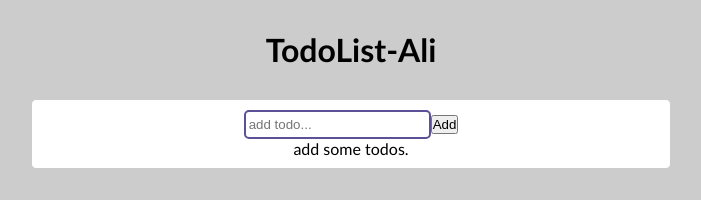
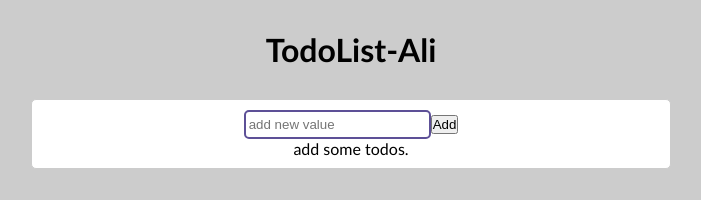
Before and after one commit to Ali-DoostAli/React-Course-TodoList-app, a React (Create React App) app: page / in a window 1280 px wide. Shown: the top 200 px of the page, without its empty margins (289-990 px from the left). Built offline with nearby package versions, Linux system fonts and the light colour scheme.

Commit message:
Refactor TodoForm

```diff
--- a/src/components/TodoForm.jsx
+++ b/src/components/TodoForm.jsx
@@ -1,7 +1,7 @@
 import { useEffect, useRef, useState } from "react";
 
 const TodoForm = (props) => {
-  const [input, setInput] = useState("");
+  const [input, setInput] = useState(props.edit ? props.edit.text : "");
   const inputRef = useRef(null);
   useEffect(()=>{
     inputRef.current.focus();
@@ -24,29 +24,16 @@ const TodoForm = (props) => {
 
   return (
     <form onSubmit={submitHandler}>
-      {props.edit ? (
-        <>
+
           <input
             type="text"
             value={input}
             onChange={changeHandler}
-            placeholder="update todo..."
+            placeholder={props.edit ? "update value... " : "add new value"}
             ref={inputRef}
           />
-          <button type="submit">Update</button>
-        </>
-      ) : (
-        <>
-          <input
-            type="text"
-            value={input}
-            onChange={changeHandler}
-            placeholder="add todo..."
-            ref={inputRef}
-          />
-          <button type="submit">Add</button>
-        </>
-      )}
+          <button type="submit">{props.edit ? "Update" : "Add"}</button>
+
     </form>
   );
 };
```
